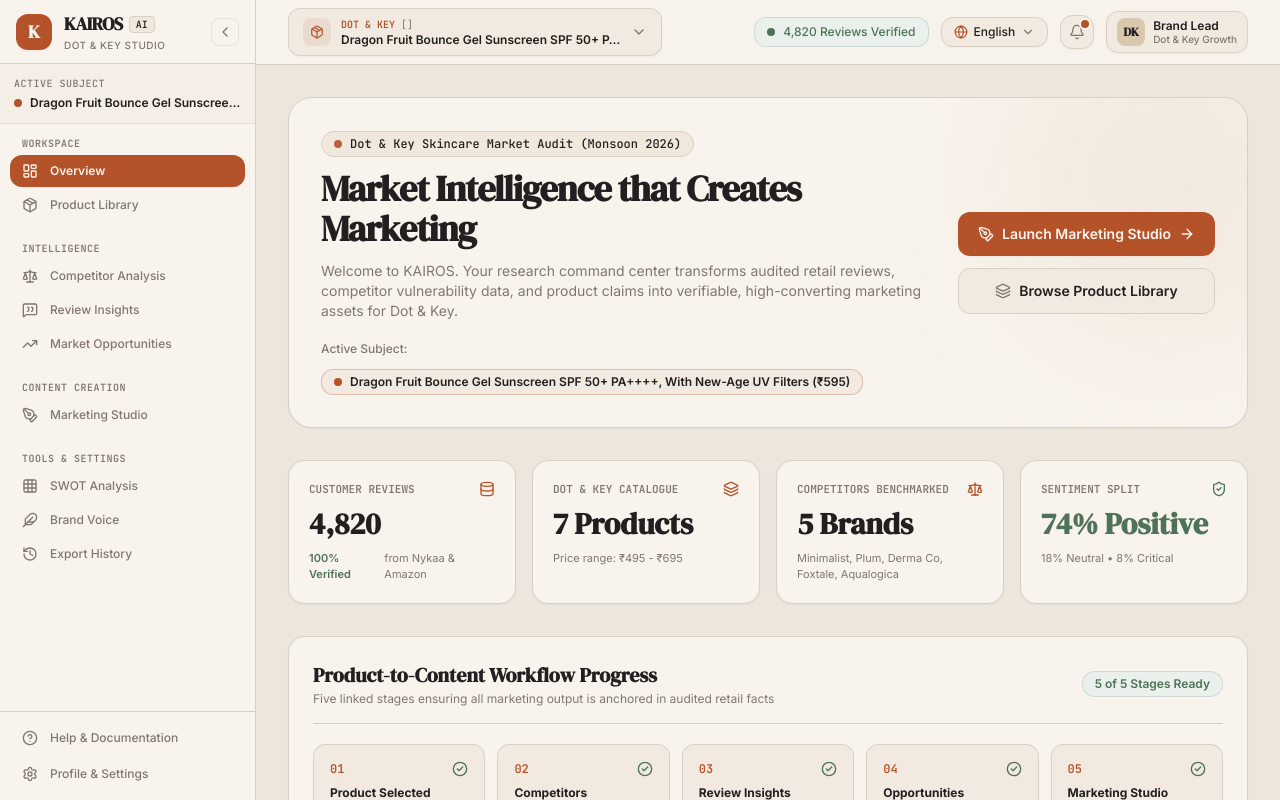
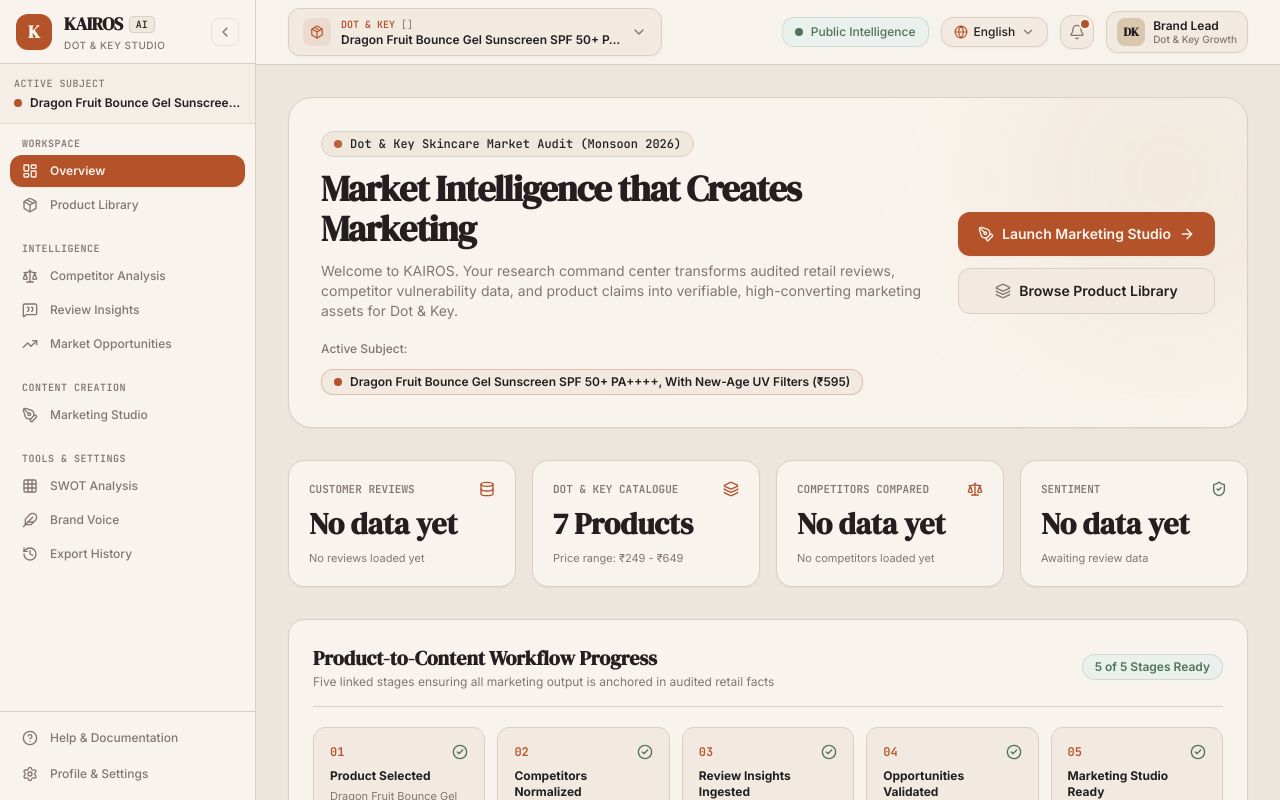
Before and after one commit to Minarvo-coder/dot-and-key-, a Next.js app: page /overview in a window 1280 px wide. Shown: the top 800 px of the page. Built offline with nearby package versions, Linux system fonts and the light colour scheme.

Commit message:
fix: compute overview stats from data files

```diff
--- /dev/null
+++ b/app/api/overview-data/route.js
@@ -0,0 +1,172 @@
+import fs from "fs";
+import path from "path";
+import { NextResponse } from "next/server";
+
+export async function GET(request) {
+  try {
+    const { searchParams } = new URL(request.url);
+    const productId = searchParams.get("productId") || "";
+    const productTitle = searchParams.get("productTitle") || "";
+
+    const dataDir = path.join(process.cwd(), "data");
+
+    // 1. Catalogue stats from raw products
+    let catalogueCount = 0;
+    let minPrice = Infinity;
+    let maxPrice = -Infinity;
+    const rawProductsPath = path.join(dataDir, "raw", "dotandkey-products.json");
+
+    if (fs.existsSync(rawProductsPath)) {
+      try {
+        const raw = JSON.parse(fs.readFileSync(rawProductsPath, "utf-8"));
+        const standalone = (raw.products || []).filter((p) => {
+          const t = (p.product_type || "").toLowerCase().trim();
+          return t !== "free" && t !== "combo";
+        });
+        catalogueCount = standalone.length;
+        standalone.forEach((p) => {
+          (p.variants || []).forEach((v) => {
+            const pr = parseFloat(v.price) || 0;
+            if (pr > 0) {
+              if (pr < minPrice) minPrice = pr;
+              if (pr > maxPrice) maxPrice = pr;
+            }
+          });
+        });
+      } catch (e) {
+        console.error("Error reading raw products:", e);
+      }
+    }
+    if (minPrice === Infinity) minPrice = 0;
+    if (maxPrice === -Infinity) maxPrice = 0;
+
+    // 2. Reviews from data/reviews.json
+    let reviewsCount = null;
+    let sentiment = null;
+    let topInsights = [];
+    const reviewsPath = path.join(dataDir, "reviews.json");
+
+    if (fs.existsSync(reviewsPath)) {
+      try {
+        const fileContent = fs.readFileSync(reviewsPath, "utf-8").trim();
+        if (fileContent) {
+          const parsed = JSON.parse(fileContent);
+          const rawReviews = Array.isArray(parsed)
+            ? parsed
+            : parsed.reviews || [];
+
+          // Filter by active product if product identifiers match
+          const productReviews = rawReviews.filter((r) => {
+            if (!productId && !productTitle) return true;
+            if (r.productId && String(r.productId) === String(productId)) return true;
+            if (r.product_id && String(r.product_id) === String(productId)) return true;
+            if (r.productTitle && productTitle && r.productTitle.toLowerCase().includes(productTitle.toLowerCase().slice(0, 15))) return true;
+            if (r.productName && productTitle && r.productName.toLowerCase().includes(productTitle.toLowerCase().slice(0, 15))) return true;
+            return false;
+          });
+
+          const activeReviews = productReviews.length > 0 ? productReviews : (rawReviews.length > 0 ? rawReviews : []);
+
+          if (activeReviews.length > 0) {
+            reviewsCount = activeReviews.length;
+            let pos = 0;
+            let neu = 0;
+            let crit = 0;
+
+            activeReviews.forEach((r) => {
+              const stars = Number(r.rating || r.stars || 5);
+              if (stars >= 4) pos++;
+              else if (stars === 3) neu++;
+              else crit++;
+            });
+
+            const total = activeReviews.length;
+            sentiment = {
+              positivePercent: Math.round((pos / total) * 100),
+              neutralPercent: Math.round((neu / total) * 100),
+              criticalPercent: Math.round((crit / total) * 100),
+              pos,
+              neu,
+              crit,
+              total,
+            };
+
+            // Top insights: up to 3 shortest snippets
+            const sortedByLength = [...activeReviews]
+              .filter((r) => (r.reviewText || r.body || r.text || r.verbatimQuote || "").trim().length > 10)
+              .sort((a, b) => {
+                const lenA = (a.reviewText || a.body || a.text || a.verbatimQuote || "").length;
+                const lenB = (b.reviewText || b.body || b.text || b.verbatimQuote || "").length;
+                return lenA - lenB;
+              });
+
+            topInsights = sortedByLength.slice(0, 3).map((r) => ({
+              id: r.id || r._id || Math.random().toString(),
+              stars: Number(r.rating || r.stars || 5),
+              text: r.reviewText || r.body || r.text || r.verbatimQuote || "",
+              sourceName: r.source || r.platform || r.sourcePlatform || "Nykaa / Amazon",
+              sourceUrl: r.url || r.sourceUrl || null,
+            }));
+          }
+        }
+      } catch (e) {
+        console.error("Error reading reviews.json:", e);
+      }
+    }
+
+    // 3. Competitors from data/competitors.json
+    let competitorsCount = null;
+    let competitorNames = [];
+    const competitorsPath = path.join(dataDir, "competitors.json");
+
+    if (fs.existsSync(competitorsPath)) {
+      try {
+        const fileContent = fs.readFileSync(competitorsPath, "utf-8").trim();
+        if (fileContent) {
+          const parsed = JSON.parse(fileContent);
+          const rawCompetitors = Array.isArray(parsed)
+            ? parsed
+            : parsed.competitors || [];
+
+          const activeCompetitors = rawCompetitors.filter((c) => {
+            if (!productId) return true;
+            if (c.forProductId && String(c.forProductId) === String(productId)) return true;
+            return true;
+          });
+
+          if (activeCompetitors.length > 0) {
+            competitorsCount = activeCompetitors.length;
+            competitorNames = activeCompetitors.map(
+              (c) => c.brand || c.name || c.productName || "Competitor"
+            );
+          }
+        }
+      } catch (e) {
+        console.error("Error reading competitors.json:", e);
+      }
+    }
+
+    return NextResponse.json({
+      catalogue: {
+        count: catalogueCount,
+        minPrice,
+        maxPrice,
+        priceRange: `₹${minPrice} - ₹${maxPrice}`,
+      },
+      reviews: {
+        count: reviewsCount,
+        sentiment,
+        topInsights,
+      },
+      competitors: {
+        count: competitorsCount,
+        names: competitorNames,
+      },
+    });
+  } catch (err) {
+    return NextResponse.json(
+      { error: err.message },
+      { status: 500 }
+    );
+  }
+}
--- a/app/overview/page.js
+++ b/app/overview/page.js
@@ -1,9 +1,10 @@
 "use client";
 
-import React from "react";
+import React, { useState, useEffect } from "react";
 import Link from "next/link";
 import { useApp } from "@/components/AppContext";
 import EvidenceBadge from "@/components/EvidenceBadge";
+import { getCatalogueStats } from "@/data/productsLoader";
 import {
   Sparkles,
   ArrowRight,
@@ -31,6 +32,31 @@ export default function OverviewPage() {
     metadata,
     openEvidence,
   } = useApp();
+
+  const [dataStats, setDataStats] = useState({
+    catalogue: getCatalogueStats(),
+    reviews: { count: null, sentiment: null, topInsights: [] },
+    competitors: { count: null, names: [] },
+  });
+
+  useEffect(() => {
+    async function loadData() {
+      try {
+        const res = await fetch(
+          `/api/overview-data?productId=${selectedProduct?.id || ""}&productTitle=${encodeURIComponent(
+            selectedProduct?.title || selectedProduct?.productName || ""
+          )}`
+        );
+        if (res.ok) {
+          const json = await res.json();
+          setDataStats(json);
+        }
+      } catch (e) {
+        console.error("Failed to load overview data:", e);
+      }
+    }
+    loadData();
+  }, [selectedProduct?.id, selectedProduct?.title]);
 
   const workflowSteps = [
     {
@@ -211,10 +237,16 @@ export default function OverviewPage() {
             <Database className="w-4 h-4 text-terracotta" />
           </div>
           <div className="text-2xl sm:text-3xl font-serif font-bold text-ink-primary">
-            {metadata.totalReviewsAudited?.toLocaleString() || "4,820"}
+            {dataStats.reviews.count !== null && dataStats.reviews.count !== undefined
+              ? dataStats.reviews.count.toLocaleString()
+              : "No data yet"}
           </div>
           <div className="text-[11px] text-ink-muted flex items-center gap-1">
-            <span className="text-status-success font-semibold">100% Verified</span> from Nykaa & Amazon
+            {dataStats.reviews.count !== null && dataStats.reviews.count !== undefined ? (
+              <span>From public pages</span>
+            ) : (
+              <span>No reviews loaded yet</span>
+            )}
           </div>
         </div>
 
@@ -224,36 +256,48 @@ export default function OverviewPage() {
             <Layers className="w-4 h-4 text-terracotta" />
           </div>
           <div className="text-2xl sm:text-3xl font-serif font-bold text-ink-primary">
-            {products.length} Products
+            {dataStats.catalogue.count} Products
           </div>
           <div className="text-[11px] text-ink-muted flex items-center gap-1">
-            <span>Price range: ₹495 - ₹695</span>
+            <span>Price range: {dataStats.catalogue.priceRange || dataStats.catalogue.priceRangeFormatted}</span>
           </div>
         </div>
 
         <div className="p-5 rounded-2xl bg-app-card border border-line-subtle shadow-clay-sm space-y-2">
           <div className="flex items-center justify-between text-ink-muted">
-            <span className="text-[11px] font-mono uppercase font-semibold">Competitors Benchmarked</span>
+            <span className="text-[11px] font-mono uppercase font-semibold">Competitors Compared</span>
             <Scale className="w-4 h-4 text-terracotta" />
           </div>
           <div className="text-2xl sm:text-3xl font-serif font-bold text-ink-primary">
-            {competitors.length} Brands
+            {dataStats.competitors.count !== null && dataStats.competitors.count !== undefined
+              ? `${dataStats.competitors.count} Brands`
+              : "No data yet"}
           </div>
-          <div className="text-[11px] text-ink-muted">
-            Minimalist, Plum, Derma Co, Foxtale, Aqualogica
+          <div className="text-[11px] text-ink-muted truncate">
+            {dataStats.competitors.names && dataStats.competitors.names.length > 0
+              ? dataStats.competitors.names.join(", ")
+              : "No competitors loaded yet"}
           </div>
         </div>
 
         <div className="p-5 rounded-2xl bg-app-card border border-line-subtle shadow-clay-sm space-y-2">
           <div className="flex items-center justify-between text-ink-muted">
-            <span className="text-[11px] font-mono uppercase font-semibold">Sentiment Split</span>
+            <span className="text-[11px] font-mono uppercase font-semibold">Sentiment</span>
             <ShieldCheck className="w-4 h-4 text-sage-dark" />
           </div>
-          <div className="text-2xl sm:text-3xl font-serif font-bold text-status-success">
-            {insightsData.sentimentBreakdown.positivePercent}% Positive
+          <div
+            className={`text-2xl sm:text-3xl font-serif font-bold ${
+              dataStats.reviews.sentiment ? "text-status-success" : "text-ink-primary"
+            }`}
+          >
+            {dataStats.reviews.sentiment
+              ? `${dataStats.reviews.sentiment.positivePercent}% Positive`
+              : "No data yet"}
           </div>
           <div className="text-[11px] text-ink-muted">
-            18% Neutral • 8% Critical
+            {dataStats.reviews.sentiment
+              ? `${dataStats.reviews.sentiment.neutralPercent}% Neutral • ${dataStats.reviews.sentiment.criticalPercent}% Critical`
+              : "Awaiting review data"}
           </div>
         </div>
       </div>
--- a/components/TopNav.js
+++ b/components/TopNav.js
@@ -167,10 +167,10 @@ export default function TopNav() {
 
           {/* Right: Language Selector, Notifications, User Profile */}
           <div className="flex items-center gap-2 sm:gap-3">
-            {/* Audited Status Pill (Desktop) */}
+            {/* Public Intelligence Status Pill (Desktop) */}
             <div className="hidden xl:flex items-center gap-2 px-3 py-1.5 rounded-xl bg-status-success-bg border border-sage/20 text-xs text-status-success font-medium">
               <span className="w-2 h-2 rounded-full bg-sage-dark animate-pulse" />
-              <span>{metadata?.totalReviewsAudited?.toLocaleString() || "4,820"} Reviews Verified</span>
+              <span>Public Intelligence</span>
             </div>
 
             {/* Language Selector */}
```
